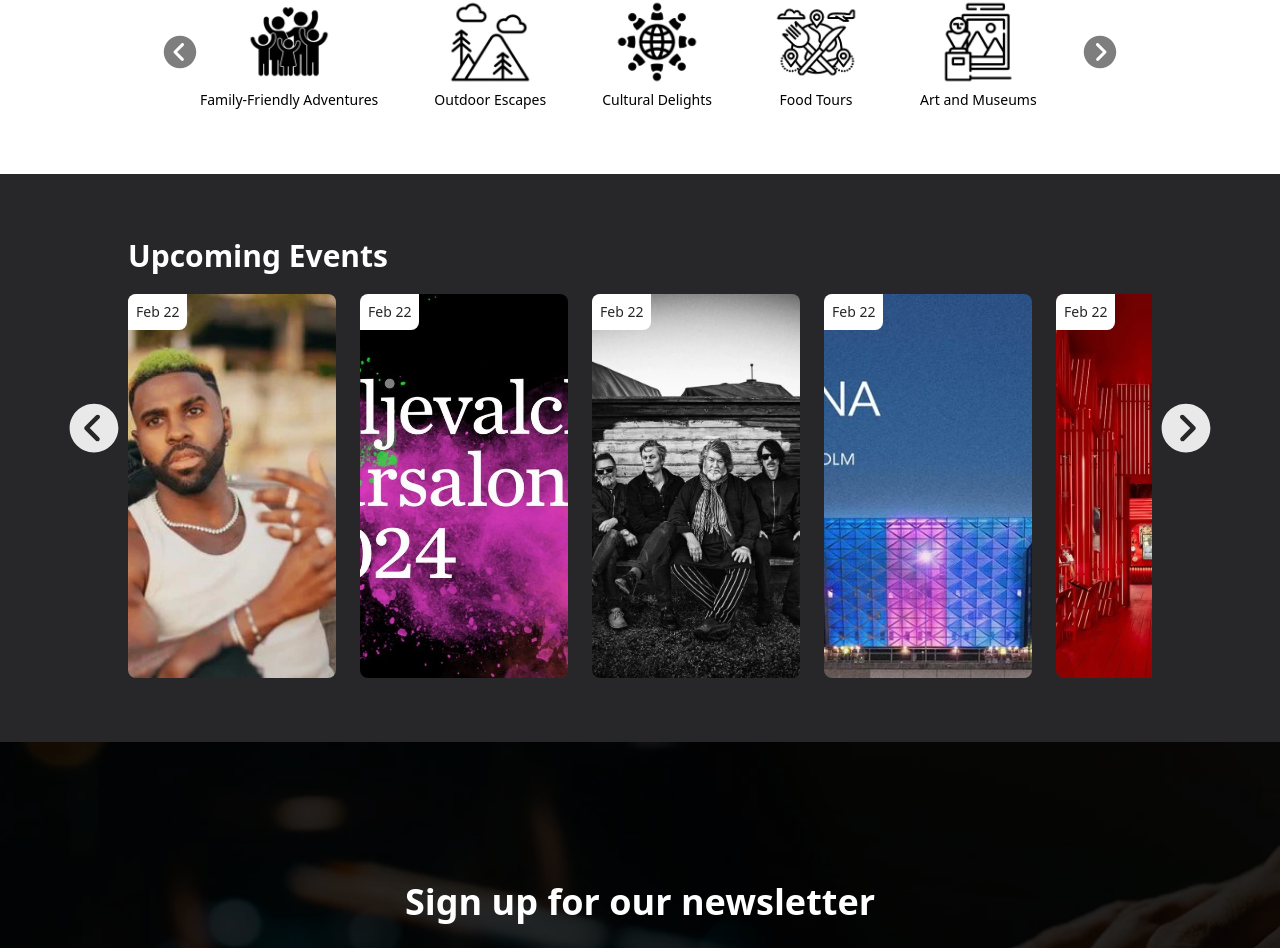
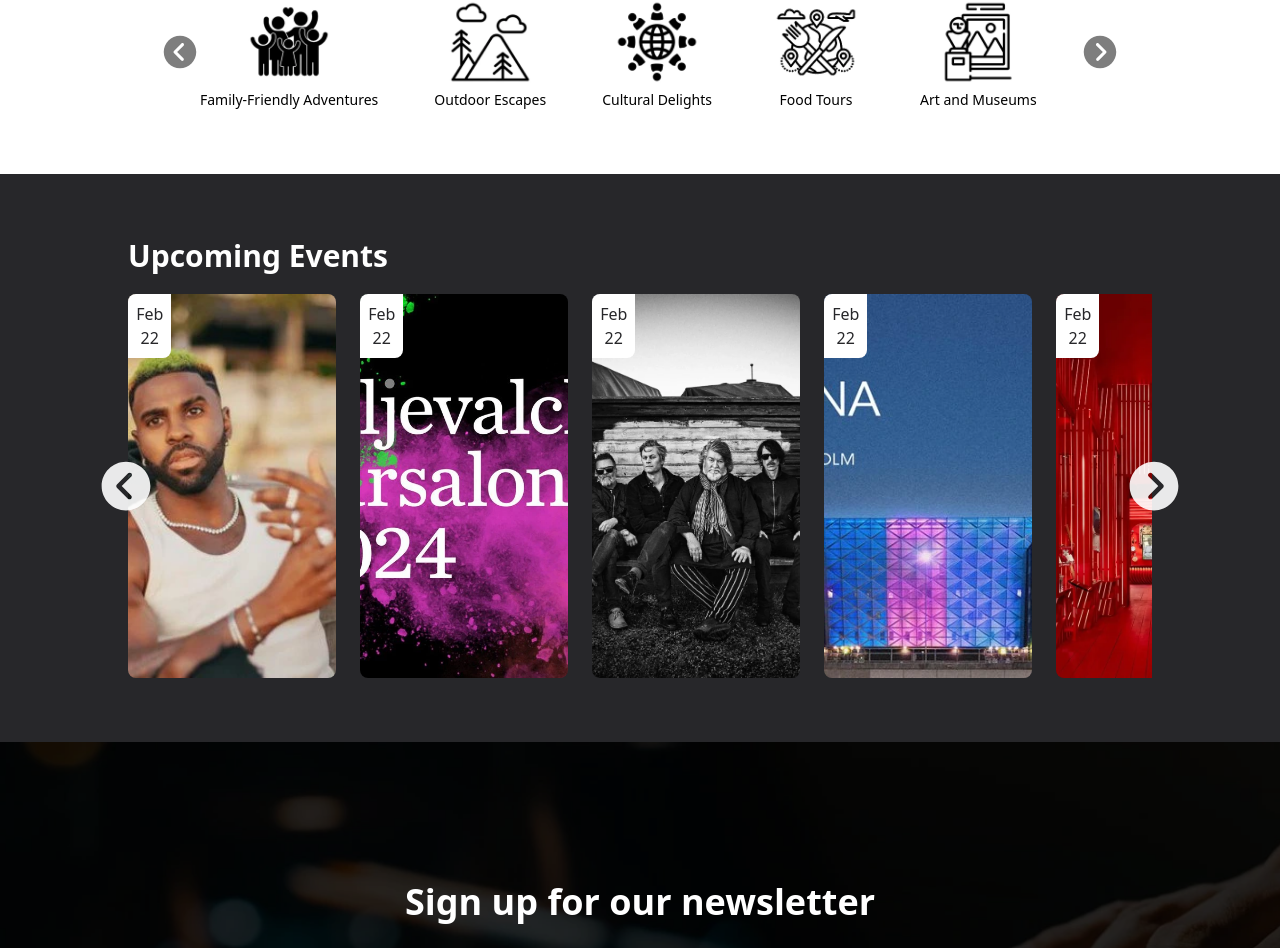
Before and after one commit to whobrowsesthewebg7/active-unity, a React (Vite) app: page / in a window 1280 px wide. Shown: the part 1402-2350 px from the top of the page. Built offline with nearby package versions, Linux system fonts and the light colour scheme.

Commit message:
adjusting font for events and categories

```diff
--- a/src/components/Categories/Categories.jsx
+++ b/src/components/Categories/Categories.jsx
@@ -30,7 +30,7 @@ const Categories = () => {
 
   return (
     <section className={"flex flex-col justify-center items-center py-16"}>
-      <h2 className=" text-3xl font-bold mb-5">Categories</h2>
+      <h2 className="mb-5">Categories</h2>
       <div
         className="w-[90vw] md:w-3/4 bg-white"
         style={{ overflowX: "hidden" }}
--- a/src/components/UpcomingEvents/Event.jsx
+++ b/src/components/UpcomingEvents/Event.jsx
@@ -6,12 +6,15 @@ const Event = ({ event, posterView = false }) => {
 
   return (
     <div className={styles.event}>
-      <b className={styles.event__date}>
-        {new Date(start_date).toLocaleDateString("en-US", {
-          day: "numeric",
-          month: "short",
-        })}
-      </b>
+      <p className={styles.event__date}>
+        <span>
+          {new Date(start_date).toLocaleDateString("en-US", {
+            day: "numeric",
+            month: "short",
+          })}
+        </span>
+      </p>
+
       <img
         className={styles.event__image}
         src={`${BASENAME}${posterView ? poster : thumbnail}`}
--- a/src/components/UpcomingEvents/Event.module.css
+++ b/src/components/UpcomingEvents/Event.module.css
@@ -10,6 +10,11 @@
   @apply absolute w-full h-full top-0 left-0 flex justify-center items-end pb-6 text-white opacity-0 bg-zinc-800 p-2 text-center hover:opacity-80 duration-300;
 }
 
+
 .event__date {
-    @apply absolute text-zinc-800 bg-white p-2 z-10 font-thin text-sm rounded-tl-lg rounded-br-lg;
+    @apply absolute bg-white p-2 z-10 rounded-tl-lg rounded-br-lg;
 }
+
+.event__date span {
+  @apply w-[3ch] text-zinc-800 font-thin block text-center;
+}
--- a/src/components/UpcomingEvents/UpcomingEvents.jsx
+++ b/src/components/UpcomingEvents/UpcomingEvents.jsx
@@ -32,6 +32,7 @@ const UpcomingEvents = () => {
   return (
     <section className={styles.upcoming_events}>
       <h2>Upcoming Events</h2>
+      <div className=" relative">
         <IoIosArrowDropleftCircle
           onClick={() => {
             slideLeft(castSliderId);
@@ -56,6 +57,7 @@ const UpcomingEvents = () => {
           className={styles.upcoming_events__slider_right}
           size={60}
         />
+      </div>
     </section>
   );
 };
--- a/src/components/UpcomingEvents/UpcomingEvents.module.css
+++ b/src/components/UpcomingEvents/UpcomingEvents.module.css
@@ -1,9 +1,9 @@
 .upcoming_events {
-  @apply flex flex-col gap-5 bg-zinc-800 relative px-[10vw] py-[5vw];
+  @apply flex flex-col gap-5 bg-zinc-800 px-[10vw] py-[5vw];
 }
 
 .upcoming_events h2 {
-  @apply text-3xl font-bold text-white;
+  @apply text-white;
 }
 
 .upcoming_events__container {
@@ -15,9 +15,9 @@
 }
 
 .upcoming_events__slider_left {
-  @apply absolute bottom-1/2 left-0 md:left-5 lg:left-12 xl:left-16 2xl:left-20 text-white opacity-90 lg:hover:scale-125 cursor-pointer duration-200 z-10 group-hover:block;
+  @apply absolute top-1/2 -left-8 -translate-y-1/2 text-white opacity-90 lg:hover:scale-125 cursor-pointer duration-200 z-10 group-hover:block;
 }
 
 .upcoming_events__slider_right {
-  @apply absolute bottom-1/2 right-0 md:right-5 lg:right-12 xl:right-16 2xl:right-20 text-white opacity-90 lg:hover:scale-125 cursor-pointer duration-200 z-10 group-hover:block;
+  @apply absolute top-1/2 -right-8 -translate-y-1/2 text-white opacity-90 lg:hover:scale-125 cursor-pointer duration-200 z-10 group-hover:block;
 }
--- a/src/index.css
+++ b/src/index.css
@@ -7,7 +7,7 @@ h1 {
 }
 
 h2 {
-    @apply text-xl md:text-3xl font-bold
+    @apply text-2xl md:text-3xl font-bold
 }
 
 h3 {
```
Lines whose indentation alone changed are shown as unchanged.
